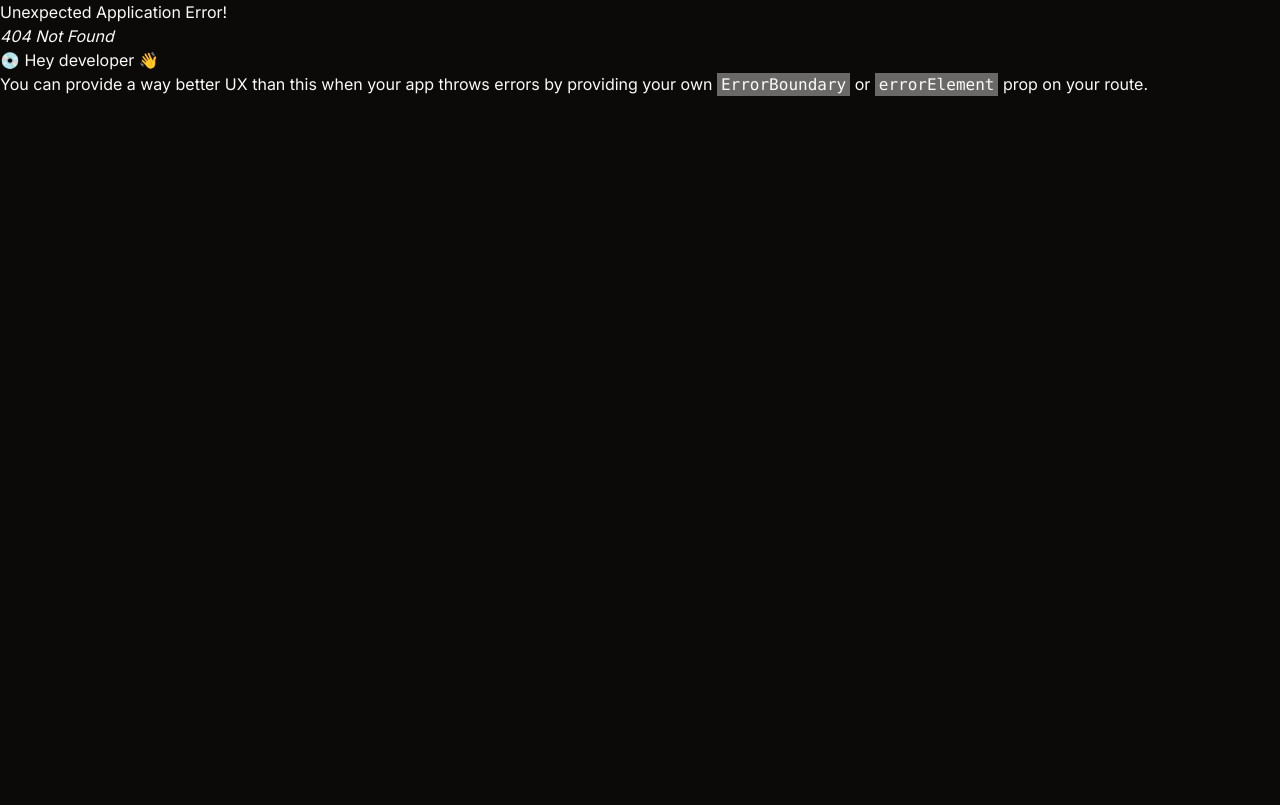
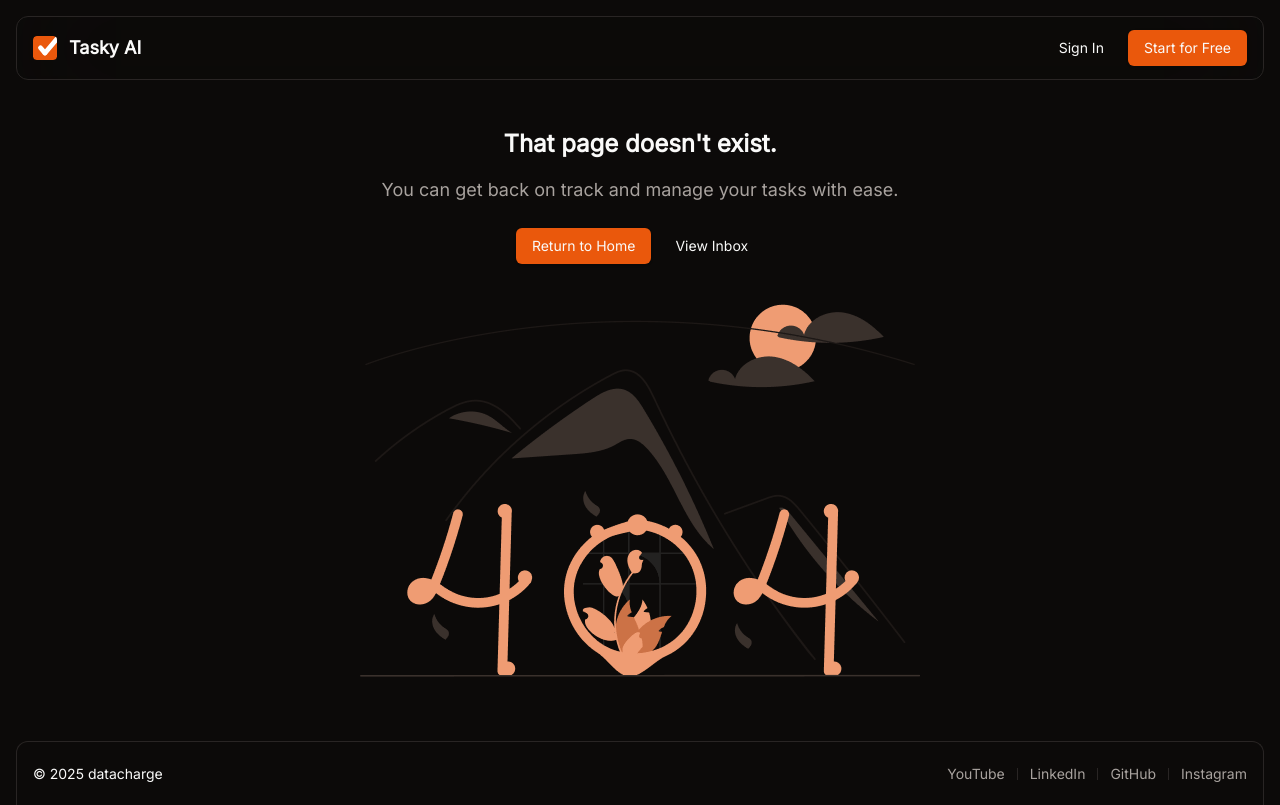
Before and after one commit to amin-97/taskyai, a React (Vite) app: page /app in a window 1280 px wide. Before the commit this address had no page. Built offline with nearby package versions, Linux system fonts and the light colour scheme.

Commit message:
Added Footer and 404 not found page

```diff
--- a/src/components/Footer.tsx
+++ b/src/components/Footer.tsx
@@ -24,7 +24,7 @@ const Footer = () => {
           {SOCIAL_LINKS.map(({ href, label }, index) => (
             <li
               key={index}
-              className=''
+              className='flex items-center'
             >
               <a
                 href={href}
--- /dev/null
+++ b/src/pages/RootErrorBoundary.tsx
@@ -0,0 +1,71 @@
+/**
+ * @copyright 2025 datacharge
+ * @license Apache-2.0
+ * @description Root error boundary page for the app
+ */
+
+/**
+ * Node modules
+ */
+import { isRouteErrorResponse, useRouteError, Link } from 'react-router';
+
+/**
+ * Components
+ */
+import { Button } from '@/components/ui/button';
+import Header from '@/components/Header';
+import Footer from '@/components/Footer';
+
+/**
+ * Assets
+ */
+import { pageNotFound } from '@/assets';
+
+const RootErrorBoundary = () => {
+  const error = useRouteError();
+  return (
+    <div className='min-h-[100dvh] flex flex-col'>
+      <Header />
+
+      <div className='grow container flex flex-col justify-center items-center pt-32 pb-12'>
+        <h1 className='text-2xl font-semibold text-center'>
+          {isRouteErrorResponse(error)
+            ? "That page doesn't exist."
+            : 'Something went wrong.'}
+        </h1>
+
+        <p className='text-muted-foreground max-w-[55ch] text-center mt-4 mb-6 sm:text-lg'>
+          {isRouteErrorResponse(error)
+            ? 'You can get back on track and manage your tasks with ease.'
+            : "We're working on fixing this issue. Please try again later."}
+        </p>
+
+        <div className='flex gap-2'>
+          <Button asChild>
+            <Link to='/'>Return to Home</Link>
+          </Button>
+
+          <Button
+            asChild
+            variant='ghost'
+          >
+            <Link to='/app/inbox'>View Inbox</Link>
+          </Button>
+        </div>
+
+        <figure className='mt-10'>
+          <img
+            src={pageNotFound}
+            width={560}
+            height={373}
+            alt='404 page not found'
+          />
+        </figure>
+      </div>
+
+      <Footer />
+    </div>
+  );
+};
+
+export default RootErrorBoundary;
--- a/src/routes/index.tsx
+++ b/src/routes/index.tsx
@@ -19,12 +19,17 @@ import HomePage from '@/pages/HomePage';
 import RootLayout from '@/layouts/RootLayout';
 
 /**
+ * Error boundaries
+ */
+import RootErrorBoundary from '@/pages/RootErrorBoundary';
+
+/**
  * Types
  */
 
-// import type { RouteObject } from 'react-router';
+import type { RouteObject } from 'react-router';
 
-const rootRouteChildren = [
+const rootRouteChildren: RouteObject[] = [
   {
     index: true,
     element: <HomePage />,
@@ -35,6 +40,7 @@ const router = createBrowserRouter([
   {
     path: '/',
     element: <RootLayout />,
+    errorElement: <RootErrorBoundary />,
     children: rootRouteChildren,
   },
 ]);
```
